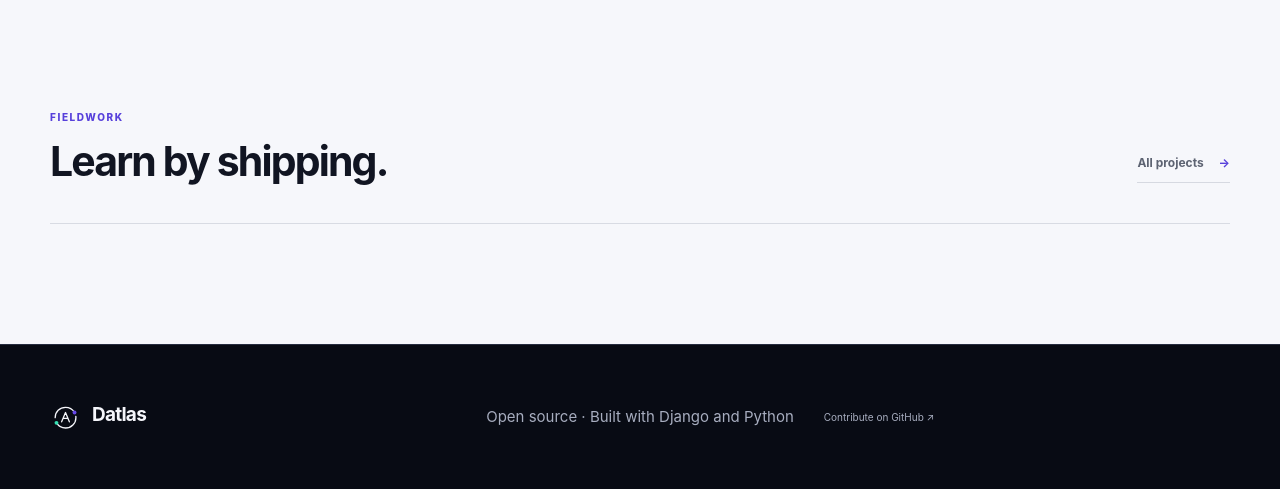
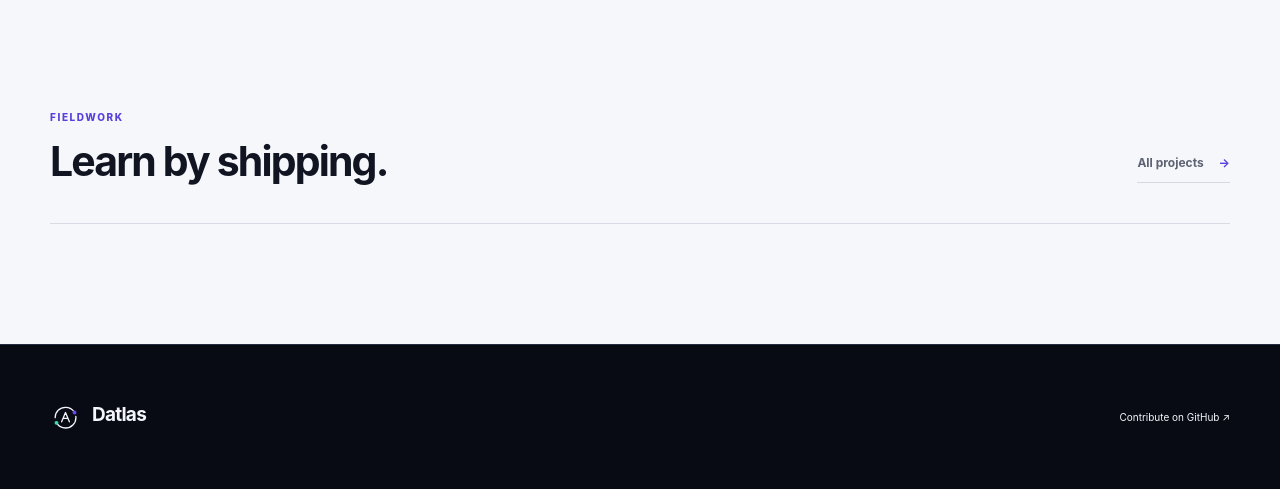
Before and after one commit to Are1V/Datlas, a Django app: template templates/roadmap/home.html in a window 1280 px wide. Shown: the part 1150-1639 px from the top of the page. Run offline with Django 5.2, Linux system fonts and the light colour scheme; the template is opened without the code that fills it, so the values that code supplies are empty.

Commit message:
Simplify the site footer

```diff
--- a/roadmap/static/roadmap/site.css
+++ b/roadmap/static/roadmap/site.css
@@ -141,7 +141,7 @@ button, input { font: inherit; }
 .about { padding-block: 120px 160px; }.about h1 { max-width: 1050px; }.about-grid { display: grid; grid-template-columns: 1fr 1fr; gap: 80px; margin-top: 80px; padding-top: 45px; border-top: 1px solid var(--line); }.about-grid .lead { margin: 0; font-size: 27px; line-height: 1.35; letter-spacing: -.035em; }.about-grid > div p { color: var(--muted); margin: 0 0 20px; }.about-grid .button { margin-top: 15px; }
 .not-found { min-height: 70vh; display: grid; place-content: center; text-align: center; }.not-found > span { color: var(--violet-light); font-weight: 800; }
 
-footer { min-height: 145px; display: grid; grid-template-columns: 1fr auto 1fr; align-items: center; gap: 30px; padding: 35px max(24px, calc((100vw - var(--max)) / 2)); border-top: 1px solid var(--line); color: var(--muted); }.footer-brand { color: var(--ink); }.footer-brand .brand-symbol { width: 31px; }.footer-brand small { font-size: 8px; }.footer p, footer > a:last-child { font-size: 10px; }.footer > a:last-child { justify-self: end; color: var(--ink); }
+footer { min-height: 145px; display: grid; grid-template-columns: 1fr 1fr; align-items: center; gap: 30px; padding: 35px max(24px, calc((100vw - var(--max)) / 2)); border-top: 1px solid var(--line); color: var(--muted); }.footer-brand { color: var(--ink); }.footer-brand .brand-symbol { width: 31px; }.footer-brand small { font-size: 8px; } footer > a:last-child { justify-self: end; color: var(--ink); font-size: 10px; }
 
 @media (max-width: 980px) {
   .site-header { grid-template-columns: 1fr auto; }.desktop-nav, .header-search { display: none; }.mobile-nav { display: block; }
@@ -160,7 +160,7 @@ footer { min-height: 145px; display: grid; grid-template-columns: 1fr auto 1fr;
   .page-hero { padding-block: 58px 38px; }.page-hero.compact { min-height: 0; }.page-hero h1 { margin-block: 18px; }.roadmap-tools { grid-template-columns: 1fr; align-items: stretch; gap: 16px; padding: 16px; }.roadmap-filters { grid-column: auto; }.progress-copy { grid-template-columns: 1fr; }.progress-copy .kicker { grid-column: auto; }.progress-copy small { margin-top: -2px; }.stage-jump { width: 100%; top: 64px; border-radius: 11px; scrollbar-width: none; }.stage-jump::-webkit-scrollbar { display: none; }.roadmap-shell { padding-block: 44px 80px; }.stage { display: block; padding-bottom: 54px; }.stage > header { margin-bottom: 16px; }.stage-line { display: none; }.phase-grid { grid-template-columns: 1fr; }.phase-card { min-height: 154px; padding: 16px; }.phase-card h3 { margin-top: 24px; }.phase-card > b { padding-right: 92px; }
   .chapter-hero { padding-top: 40px; }.back { margin-bottom: 40px; }.chapter-hero > p { font-size: 13px; }.chapter-progress { grid-template-columns: 1fr; }.chapter-progress > div:first-child { align-items: flex-start; flex-direction: column; gap: 2px; }.chapter-progress .progress-track, .chapter-state { grid-column: 1; grid-row: auto; }.topic-row { grid-template-columns: 31px 1fr; gap: 10px; padding-block: 20px; }.topic-copy h2 { font-size: 16px; }.topic-copy p { font-size: 12px; }.watch { grid-column: 1 / -1; margin-top: 4px; }.next-chapter { width: calc(100% - 30px); }
   .project-tools { grid-template-columns: 1fr; align-items: stretch; margin-bottom: 18px; }.project-tools p { margin: 0; }.project-grid { grid-template-columns: 1fr; gap: 10px; padding-bottom: 80px; }.project-card { min-height: 250px; padding: 18px; }.project-source { margin-top: 24px; }.project-card h2 { font-size: 21px; }.project-tags { margin-top: 14px; }.search-page { padding-block: 64px; }.search-results a { grid-template-columns: 1fr auto; }.search-results span { grid-column: 1 / -1; }.about { padding-block: 70px 90px; }.about-grid { grid-template-columns: 1fr; gap: 30px; margin-top: 42px; }.about-grid .lead { font-size: 22px; }
-  footer { grid-template-columns: 1fr; align-items: start; }.footer > a:last-child { justify-self: start; } footer p { margin: 0; }
+  footer { grid-template-columns: 1fr; align-items: start; }.footer > a:last-child { justify-self: start; }
 }
 @media (max-width: 360px) {
   .shell { width: calc(100% - 24px); }
--- a/templates/roadmap/base.html
+++ b/templates/roadmap/base.html
@@ -8,8 +8,8 @@
   <meta name="theme-color" content="#080b14">
   <title>{% block title %}Datlas{% endblock %} · Data Science Roadmap</title>
   <link rel="icon" href="{% static 'roadmap/favicon.svg' %}" type="image/svg+xml">
-  <link rel="stylesheet" href="{% static 'roadmap/site.css' %}?v=20261010.11">
-  <script defer src="{% static 'roadmap/site.js' %}?v=20261010.11"></script>
+  <link rel="stylesheet" href="{% static 'roadmap/site.css' %}?v=20261010.12">
+  <script defer src="{% static 'roadmap/site.js' %}?v=20261010.12"></script>
 </head>
 <body>
   <a class="skip-link" href="#content">Skip to content</a>
@@ -51,7 +51,6 @@
       <svg class="brand-symbol" viewBox="0 0 48 48" aria-hidden="true"><path d="M8 25c0-9 7-16 16-16 5.8 0 11 3 13.8 7.7M40 23c.1.7.1 1.3.1 2 0 9-7.1 16-16 16-5.9 0-11-3-13.8-7.8"/><path d="M18 31.5 24 17l6 14.5M20.5 26h7"/><circle cx="38" cy="17" r="3"/><circle cx="10" cy="33" r="3"/></svg>
       <span><strong>Datlas</strong><small>{{ brand_line }}</small></span>
     </a>
-    <p>Open source · Built with Django and Python</p>
     <a href="{{ github_url }}" target="_blank" rel="noreferrer">Contribute on GitHub ↗</a>
   </footer>
 </body>
```
